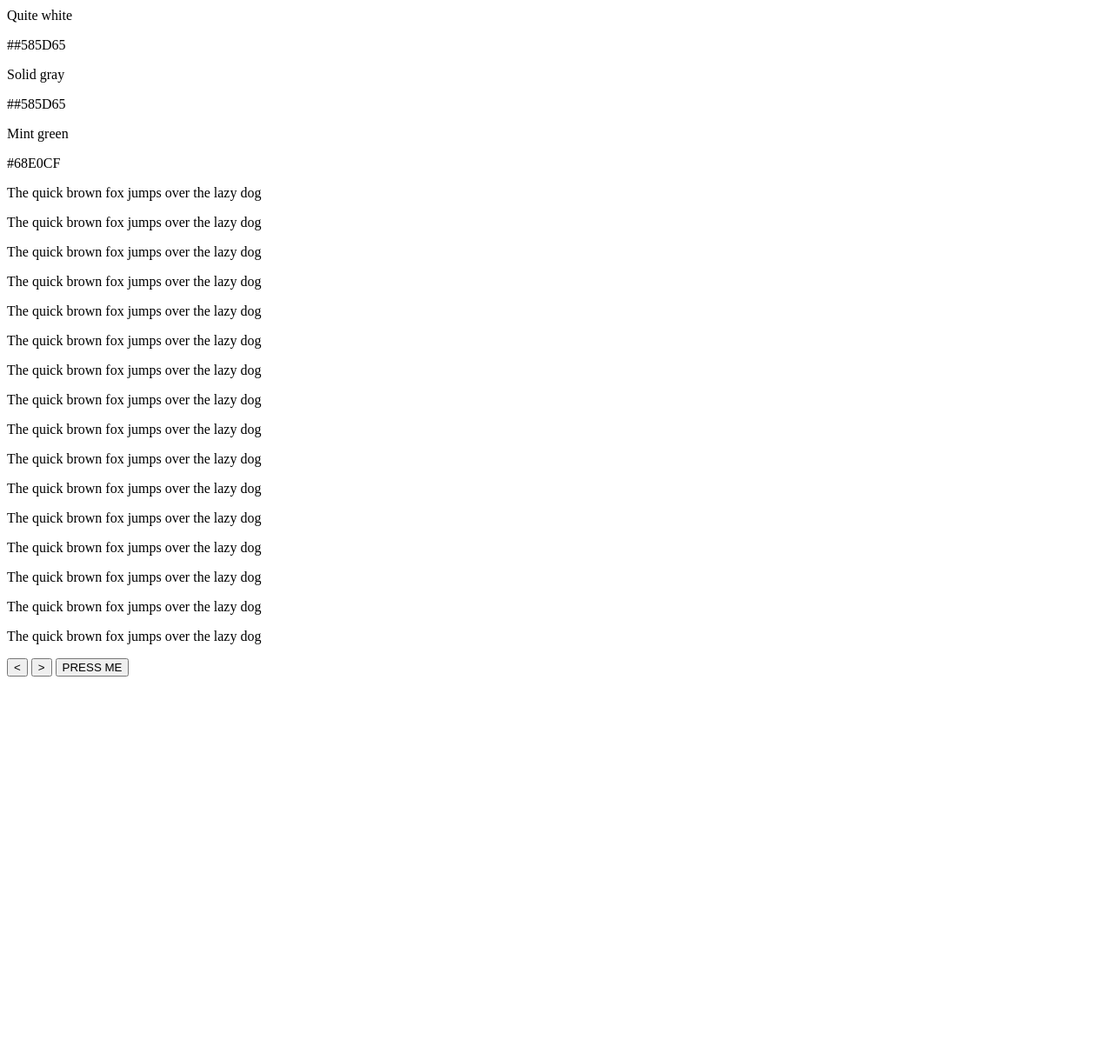
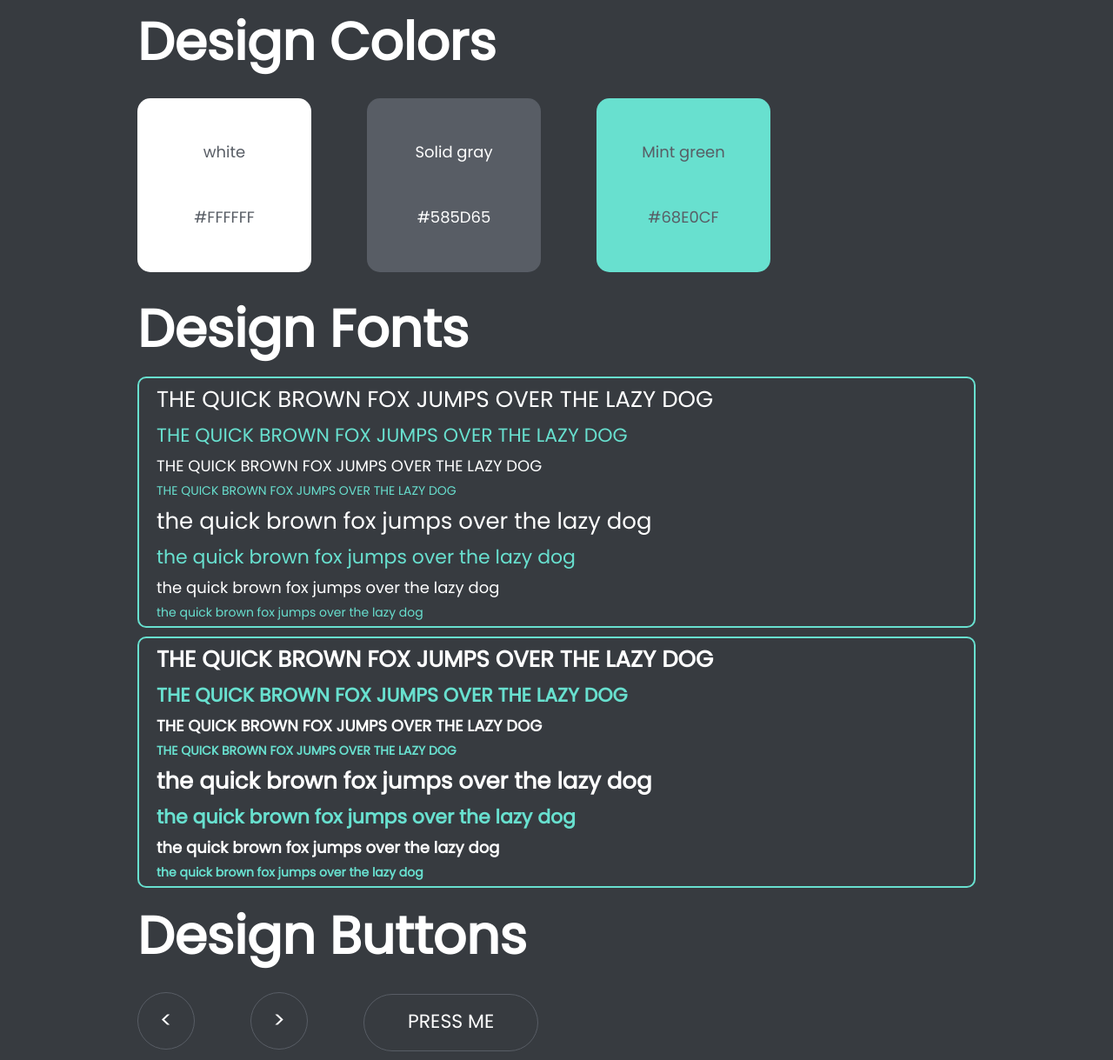
Before and after one commit to VeryLowProfile/DesignStudio-Portfolio-Project-, a plain HTML site: page index.html in a window 1280 px wide. Shown: the part 7-1226 px from the top of the page at 87% size. Before the commit the page ends 800 px from the top, so only its background shows below. Drawn offline with Linux system fonts and the light colour scheme.

Commit message:
half way

```diff
--- a/Resources/css/style.css
+++ b/Resources/css/style.css
@@ -0,0 +1,175 @@
+html {
+    background-color: #373b40;
+}
+
+body {
+    margin: 0 10%;
+}
+
+h1 {
+    box-sizing: content-box;
+    margin: 10px 30px;
+    text-align: left;
+    font-family: 'Poppins', sans-serif;
+    font-size: 60px;
+    font-weight: bolder;
+    color: #FFFFFF;
+}
+
+.white {
+    box-sizing: content-box;
+    margin: 10px 30px;
+    height: 200px;
+    width: 200px;
+    border-radius: 15px;
+    display: inline-block;
+    background-color: #FFFFFF;
+    color:#585D65;
+}
+
+.solidgrey {
+    box-sizing: content-box;
+    margin: 10px 30px;
+    height: 200px;
+    width: 200px;
+    border-radius: 15px;
+    display: inline-block;
+    background-color: #585D65;
+    color: #FFFFFF;
+}
+
+.mintgreen {
+    box-sizing: content-box;
+    margin: 10px 30px;
+    height: 200px;
+    width: 200px;
+    border-radius: 15px;
+    display: inline-block;
+    background-color: #68E0CF;
+    color: #585D65;
+}
+
+.colordesc {
+    box-sizing: content-box;
+    margin: 24% auto;
+    text-align: center;
+    vertical-align: middle;
+    font-family: 'Poppins', sans-serif;
+    font-size: 18px;
+    font-weight: normal;
+}
+
+.regular {
+    margin: 10px 30px;
+    text-align: left;
+    font-family: 'Poppins', sans-serif;
+    font-weight: 400;
+    color: #FFFFFF;
+    border: solid 2px #68E0CF;
+    border-radius: 10px;
+}
+
+.extrabold {
+    margin: 10px 30px;
+    text-align: left;
+    font-family: 'Poppins', sans-serif;
+    font-weight: 800;
+    color: #FFFFFF;
+    border: solid 2px #68E0CF;
+    border-radius: 10px;
+}
+
+._26 {
+    margin: 5px 20px;
+    font-size: 26px;
+    color: #FFFFFF;
+}
+
+._22 {
+    margin: 5px 20px;
+    font-size: 22px;
+    color: #68E0CF;
+}
+
+._18 {
+    margin: 5px 20px;
+    font-size: 18px;
+    color: #FFFFFF;
+}
+
+._14 {
+    margin: 5px 20px;
+    font-size: 14px;
+    color: #68E0CF;
+}
+
+.uppercase {
+    text-transform: uppercase;
+}
+
+.lowercase {
+    text-transform: lowercase;
+}
+
+.round {
+    box-sizing: content-box;
+    display: inline-block;
+    margin: 10px 30px;
+    width: 64px;
+    height: 64px;
+    line-height: 62px;
+    background: #373b40;
+    font-size: 26px;
+    font-weight: 800;
+    color: #FFF;
+    text-decoration: none;
+    text-align: center;
+    cursor: pointer;
+    border: 1px solid #585d65;
+    border-radius: 50%;
+    font-family: 'Poppins', sans-serif;
+    font-weight: normal;
+    cursor: pointer;
+}
+
+.ellipse {
+    box-sizing: content-box;
+    display: inline-block;
+    margin: 10px 30px;
+    width: auto;
+    height: 64px;
+    padding: 0 50px;
+    line-height: 62px;
+    background: #373b40;
+    font-size: 22px;
+    font-weight: 800;
+    color: #FFF;
+    text-decoration: none;
+    text-align: center;
+    cursor: pointer;
+    border: 1px solid #585d65;
+    border-radius: 500px;
+    font-family: 'Poppins', sans-serif;
+    font-weight: normal;
+    cursor: pointer;
+}
+
+.round:hover {
+    color: #68E0CF;
+    transition: 1s all;
+}
+
+.ellipse:hover {
+    color: #68E0CF;
+    transition: 1s all;
+}
+
+.round:active {
+    border: 2px solid #68E0CF;
+    transition: 0.5s all;
+}
+
+.ellipse:active {
+    border: 1px solid #68E0CF;
+    transition: 0.5s all;
+}
--- a/index.html
+++ b/index.html
@@ -2,79 +2,79 @@
 <html>
   <head>
     <title>Design studio</title>
-            <link rel="stylesheet" href="./Resources/css/style.css">
+    <link rel="stylesheet" href="./Resources/css/style.css" />
+    <link rel="preconnect" href="https://fonts.googleapis.com" />
+    <link rel="preconnect" href="https://fonts.gstatic.com" crossorigin />
+    <link
+      href="https://fonts.googleapis.com/css2?family=Poppins&display=swap"
+      rel="stylesheet"
+    />
   </head>
 
+  <body>
     <section class="colors">
-            <div class="quitewhite">
-                <p>Quite white</p>
-                <p>##585D65</p>
+      <h1>Design Colors</h1>
+      <div class="white">
+        <p class="colordesc">white</p>
+        <p class="colordesc">#FFFFFF</p>
       </div>
       <div class="solidgrey">
-                <p>Solid gray</p>
-                <p>##585D65</p>
+        <p class="colordesc">Solid gray</p>
+        <p class="colordesc">#585D65</p>
       </div>
       <div class="mintgreen">
-                <p>Mint green</p>
-                <p>#68E0CF</p>
+        <p class="colordesc">Mint green</p>
+        <p class="colordesc">#68E0CF</p>
       </div>
     </section>
 
     <section class="fonts">
+      <h1>Design Fonts</h1>
       <div class="regular">
         <div class="uppercase">
-                    <p class="60">The quick brown fox jumps over the lazy dog</p>
-                    <p class="55">The quick brown fox jumps over the lazy dog</p>
-                    <p class="18">The quick brown fox jumps over the lazy dog</p>
-                    <p class="14">The quick brown fox jumps over the lazy dog</p>
+          <p class="_26">The quick brown fox jumps over the lazy dog</p>
+          <p class="_22">The quick brown fox jumps over the lazy dog</p>
+          <p class="_18">The quick brown fox jumps over the lazy dog</p>
+          <p class="_14">The quick brown fox jumps over the lazy dog</p>
         </div>
         <div class="lowercase">
-                    <p class="60">The quick brown fox jumps over the lazy dog</p>
-                    <p class="55">The quick brown fox jumps over the lazy dog</p>
-                    <p class="18">The quick brown fox jumps over the lazy dog</p>
-                    <p class="14">The quick brown fox jumps over the lazy dog</p>
+          <p class="_26">The quick brown fox jumps over the lazy dog</p>
+          <p class="_22">The quick brown fox jumps over the lazy dog</p>
+          <p class="_18">The quick brown fox jumps over the lazy dog</p>
+          <p class="_14">The quick brown fox jumps over the lazy dog</p>
         </div>
       </div>
       <div class="extrabold">
         <div class="uppercase">
-                    <p class="60">The quick brown fox jumps over the lazy dog</p>
-                    <p class="55">The quick brown fox jumps over the lazy dog</p>
-                    <p class="18">The quick brown fox jumps over the lazy dog</p>
-                    <p class="14">The quick brown fox jumps over the lazy dog</p>
+          <p class="_26">The quick brown fox jumps over the lazy dog</p>
+          <p class="_22">The quick brown fox jumps over the lazy dog</p>
+          <p class="_18">The quick brown fox jumps over the lazy dog</p>
+          <p class="_14">The quick brown fox jumps over the lazy dog</p>
         </div>
         <div class="lowercase">
-                    <p class="60">The quick brown fox jumps over the lazy dog</p>
-                    <p class="55">The quick brown fox jumps over the lazy dog</p>
-                    <p class="18">The quick brown fox jumps over the lazy dog</p>
-                    <p class="14">The quick brown fox jumps over the lazy dog</p>
+          <p class="_26">The quick brown fox jumps over the lazy dog</p>
+          <p class="_22">The quick brown fox jumps over the lazy dog</p>
+          <p class="_18">The quick brown fox jumps over the lazy dog</p>
+          <p class="_14">The quick brown fox jumps over the lazy dog</p>
         </div>
       </div>
     </section>
 
     <section class="buttons">
-            <button class="round">&lt</button>
-            <button class="round">&gt</button>
-            <button class="ellipse">PRESS ME</button>
+      <h1>Design Buttons</h1>
+        <a class="round">&lt</a>
+        <a class="round">&gt</a>
+        <a class="ellipse">PRESS ME</a>
     </section>
 
-        <section class="icons">
-
-        </section>
+    <section class="icons"></section>
 
     <section class="complex">
+      <section class="header"></section>
 
-            <section class="header">
+      <section class="gauge"></section>
 
+      <section class="lineargauge"></section>
     </section>
-
-            <section class="gauge">
-
-            </section>
-
-            <section class="lineargauge" >
-
-            </section>
-
-        </section>
-
+  </body>
 </html>
```
Lines whose indentation alone changed are shown as unchanged.
